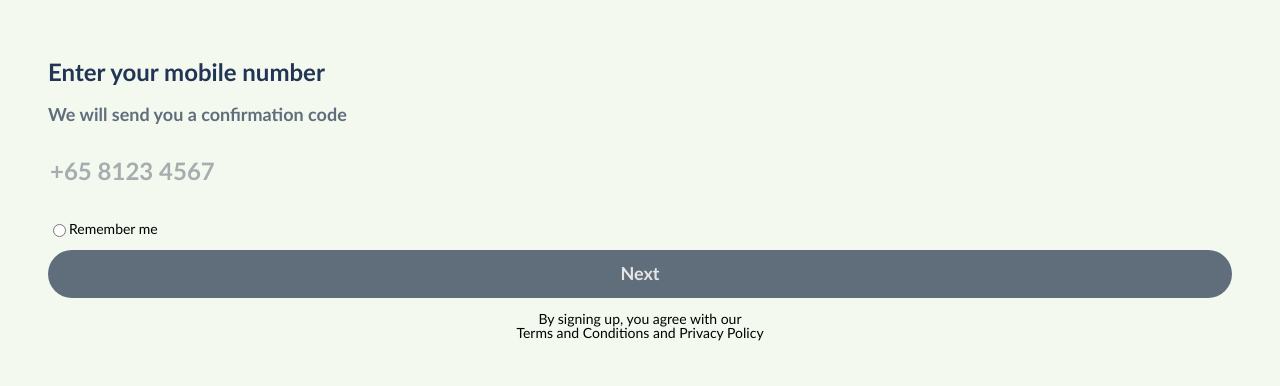
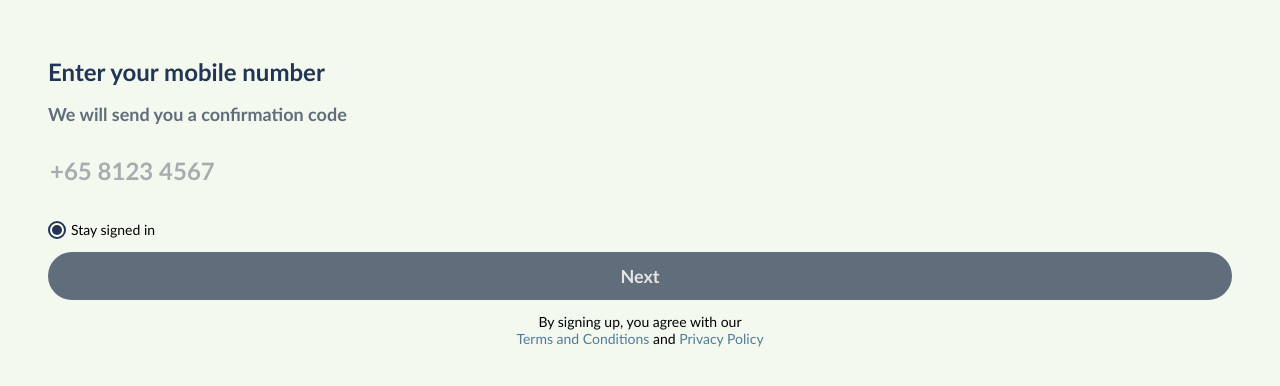
Before and after one commit to matthew-chua/REDESIGN, a React (Create React App) app in the folder FE/: page /login in a window 1280 px wide. Shown: the top 386 px of the page. Built offline with nearby package versions, Linux system fonts and the light colour scheme; the HTML template or start-up script is replaced by a standard one.

Commit message:
updated some frontend stuff

```diff
--- a/FE/src/Common/Button.js
+++ b/FE/src/Common/Button.js
@@ -7,7 +7,7 @@ export default function Button(props) {
   };
   return (
     <button
-      className={isDisabled && classes.disabled}
+      className={isDisabled ? classes.disabled : ""}
       onClick={onClickHandler}
       disabled={isDisabled}
     >
--- a/FE/src/Common/Button.module.css
+++ b/FE/src/Common/Button.module.css
@@ -1,4 +1,9 @@
-.disabled{
-    background-color: var(--grey);
-    color: var(--lightGrey);
+.disabled {
+  background-color: var(--grey);
+  color: var(--lightGrey);
 }
+.disabled:hover {
+  box-shadow: 0 0 0 0;
+  transform: translateY(0);
+  cursor: not-allowed;
+}
--- /dev/null
+++ b/FE/src/Common/Checkbox.js
@@ -0,0 +1,27 @@
+import React from "react";
+import checkboxSelected from "../Assets/Checkbox-Selected.svg";
+import checkboxUnselected from "../Assets/Checkbox-Unselected.svg";
+import { useState } from "react";
+import classes from "./Checkbox.module.css";
+
+export default function Checkbox(props) {
+  const [selected, setSelected] = useState(props.initialState);
+  const onClickHandler = () => {
+    setSelected((prevState) => {
+      return !prevState;
+    });
+    props.onClickHandler();
+  };
+  return (
+    <div className={classes.checkboxContainer}>
+      <img
+        src={selected ? checkboxSelected : checkboxUnselected}
+        className={classes.checkbox}
+        onClick={onClickHandler}
+      ></img>
+      <p onClick={onClickHandler} className={classes.text}>
+        {props.text}
+      </p>
+    </div>
+  );
+}
--- /dev/null
+++ b/FE/src/Common/Checkbox.module.css
@@ -0,0 +1,11 @@
+.checkboxContainer {
+  display: flex;
+  align-items: center;
+}
+.checkbox {
+  margin-right: 5px;
+  cursor: pointer;
+}
+.text {
+  cursor: pointer;
+}
--- /dev/null
+++ b/FE/src/Common/TextField.js
@@ -0,0 +1,16 @@
+import React from "react";
+import classes from "./TextField.module.css";
+
+export default function TextField(props) {
+  const onChange = (event) => {
+    props.onChange(event);
+  };
+  return (
+    <input
+      onChange={onChange}
+      className={classes.input}
+      value={props.value}
+      placeholder={props.placeholder}
+    />
+  );
+}
--- /dev/null
+++ b/FE/src/Common/TextField.module.css
@@ -0,0 +1,24 @@
+.input {
+  background: transparent;
+  border: none;
+  height: 3rem;
+  font-family: Futura, "Trebuchet MS", Arial, sans-serif;
+  font-size: 24px;
+  font-style: normal;
+  font-variant: normal;
+  font-weight: 700;
+  line-height: 1;
+  margin: 0.75rem 0;
+  color: var(--darkBlue);
+}
+.input::placeholder {
+  font-family: Futura, "Trebuchet MS", Arial, sans-serif;
+  font-size: 24px;
+  font-style: normal;
+  font-variant: normal;
+  font-weight: 700;
+  line-height: 1.3;
+  margin: 0.75rem 0;
+  color: #757e87;
+  opacity: 61%;
+}
--- a/FE/src/Login/LoginPage.js
+++ b/FE/src/Login/LoginPage.js
@@ -2,6 +2,8 @@ import React, { useEffect, useState } from "react";
 import { useNavigate } from "react-router-dom";
 
 import Button from "../Common/Button";
+import Checkbox from "../Common/Checkbox";
+import TextField from "../Common/TextField";
 import classes from "./LoginPage.module.css";
 
 export default function LoginPage() {
@@ -93,24 +95,20 @@ export default function LoginPage() {
         <div className={classes.page1root}>
           <h1> Enter your mobile number</h1>
           <h3>We will send you a confirmation code</h3>
-          <input
+          <TextField
             onChange={inputNumberHandler}
             className={classes.input}
             value={userState.phoneNumber}
             placeholder="+65 8123 4567"
           />
-
-          <div className={classes.rememberMe}>
-            <input type="radio"></input>
-            <p>Remember me</p>
-          </div>
+          <Checkbox text={"Stay signed in"} initialState={true} />
           <Button onClickHandler={page1NextHandler} isDisabled={disabled}>
             Next
           </Button>
-
           <p className={classes.bottomText}>
-            By signing up, you agree with our <br /> Terms and Conditions and
-            Privacy Policy
+            By signing up, you agree with our <br /> <a>Terms and Conditions</a>{" "}
+            and {" "}
+            <a>Privacy Policy</a>
           </p>
         </div>
       )}
@@ -122,11 +120,12 @@ export default function LoginPage() {
             We sent the code to <br />
             {userState.phoneNumber}
           </h3>
-          <input
+          <TextField
             onChange={OTPHandler}
             className={classes.input}
             value={OTP}
-          ></input>
+            placeholder="Your code here"
+          ></TextField>
           <Button onClickHandler={page2NextHandler} isDisabled={disabled}>
             Verify
           </Button>
@@ -138,7 +137,7 @@ export default function LoginPage() {
         <div className={classes.page3root}>
           <h1>Create Account</h1>
           <h3>Enter your full name</h3>
-          <input
+          <TextField
             onChange={nameHandler}
             className={classes.input}
             placeholder="eg. John Doe"
--- a/FE/src/Login/LoginPage.module.css
+++ b/FE/src/Login/LoginPage.module.css
@@ -18,17 +18,3 @@
 .bottomText {
   text-align: center;
 }
-
-.rememberMe {
-  display: flex;
-  align-items: center;
-}
-.input {
-  background: transparent;
-  border: none;
-  height: 3rem;
-  font-family: Futura, "Trebuchet MS", Arial, sans-serif; font-size: 24px; font-style: normal; font-variant: normal; font-weight: 700; line-height: 1; margin: 0.75rem 0; color: var(--darkBlue);
-}
-.input::placeholder{
-  font-family: Futura, "Trebuchet MS", Arial, sans-serif; font-size: 24px; font-style: normal; font-variant: normal; font-weight: 700; line-height: 1; margin: 0.75rem 0; color: #757E87; opacity: 61%;
-}
--- a/FE/src/index.css
+++ b/FE/src/index.css
@@ -21,13 +21,13 @@ body {
 
 h1 { font-family: Futura, "Trebuchet MS", Arial, sans-serif; font-size: 24px; font-style: normal; font-variant: normal; font-weight: 700; line-height: 1; margin: 0.75rem 0; color: var(--darkBlue);}
 h3 { font-family: Futura, "Trebuchet MS", Arial, sans-serif; font-size: 18px; font-style: normal; font-variant: normal; font-weight: 700; line-height: 1.2; margin: 0.5rem 0; color: var(--grey);}
-p { font-family: Futura, "Trebuchet MS", Arial, sans-serif; font-size: 14px; font-style: normal; font-variant: normal; font-weight: 400; line-height: 1; }
+p { font-family: Futura, "Trebuchet MS", Arial, sans-serif; font-size: 14px; font-style: normal; font-variant: normal; font-weight: 400; line-height: 1.2; }
 blockquote { font-family: Futura, "Trebuchet MS", Arial, sans-serif; font-size: 21px; font-style: normal; font-variant: normal; font-weight: 400; line-height: 30px; }
 pre { font-family: Futura, "Trebuchet MS", Arial, sans-serif; font-size: 13px; font-style: normal; font-variant: normal; font-weight: 400; line-height: 18.5714px; }
 button { font-family: Futura, "Trebuchet MS", Arial, sans-serif; font-size: 18px; font-style: normal; font-variant: normal; font-weight: 600; line-height: 1.2; height: 3rem; width: 100%; border-radius: 24px;border-width: 0; cursor: pointer; background-color: var(--darkBlue); color: white; transition: 200ms;}
 button:hover {   box-shadow: 0 0.5em 0.5em -0.4em var(--mediumBlue);
   transform: translateY(-0.25em);}
-a {font-family: Futura, "Trebuchet MS", Arial, sans-serif; font-size: 12px; font-style: normal; font-variant: normal; font-weight: 400; line-height: 1; color: var(--mediumBlue);}
+a {font-family: Futura, "Trebuchet MS", Arial, sans-serif; font-size: 14px; font-style: normal; font-variant: normal; font-weight: 400; line-height: 1; color: var(--mediumBlue); cursor: pointer;}
 code {
   font-family: source-code-pro, Menlo, Monaco, Consolas, 'Courier New',
     monospace;
```
Also changed, not shown: FE/src/Assets/Checkbox-Selected.svg (added), FE/src/Assets/Checkbox-Unselected.svg (added).
